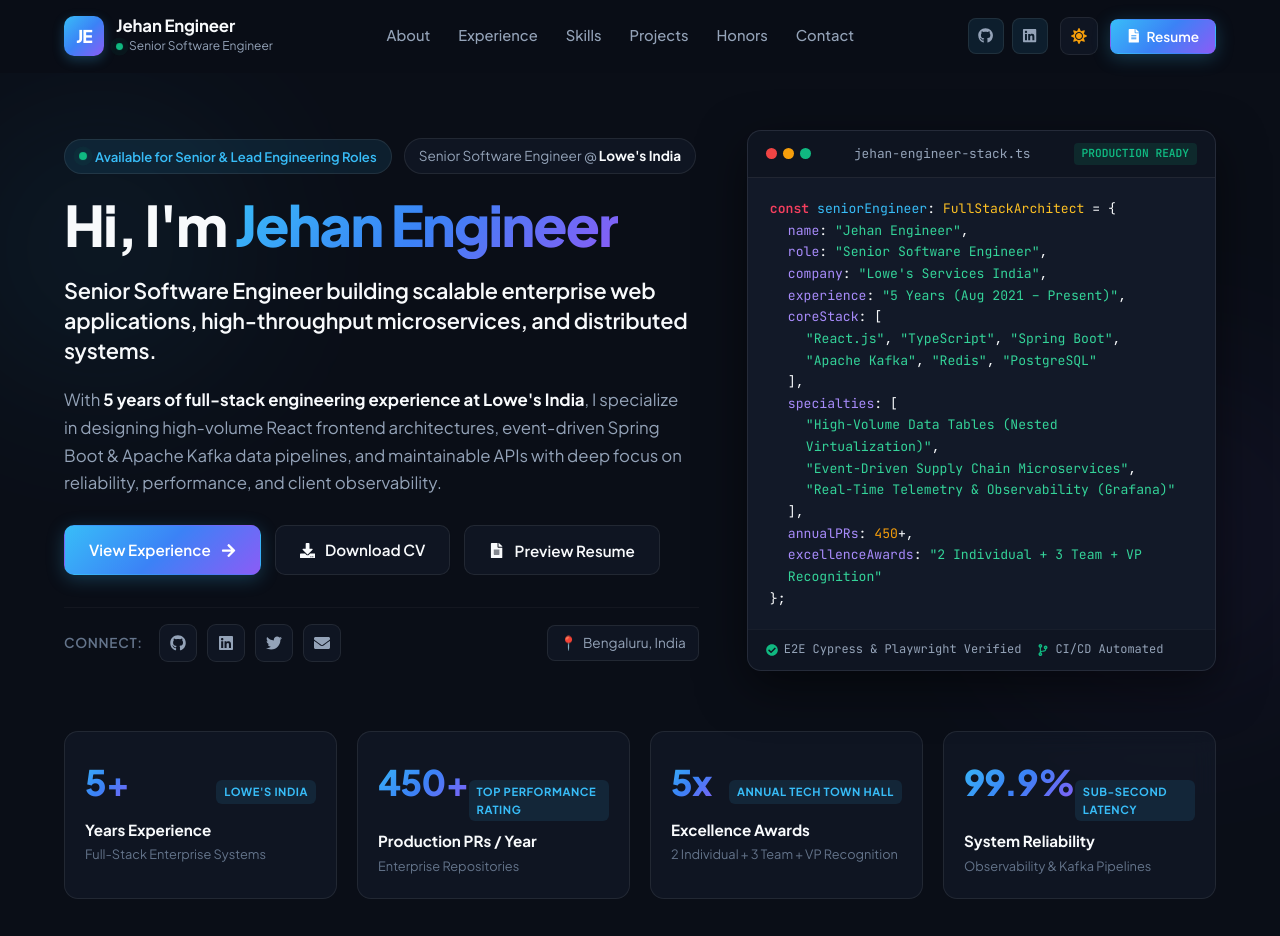
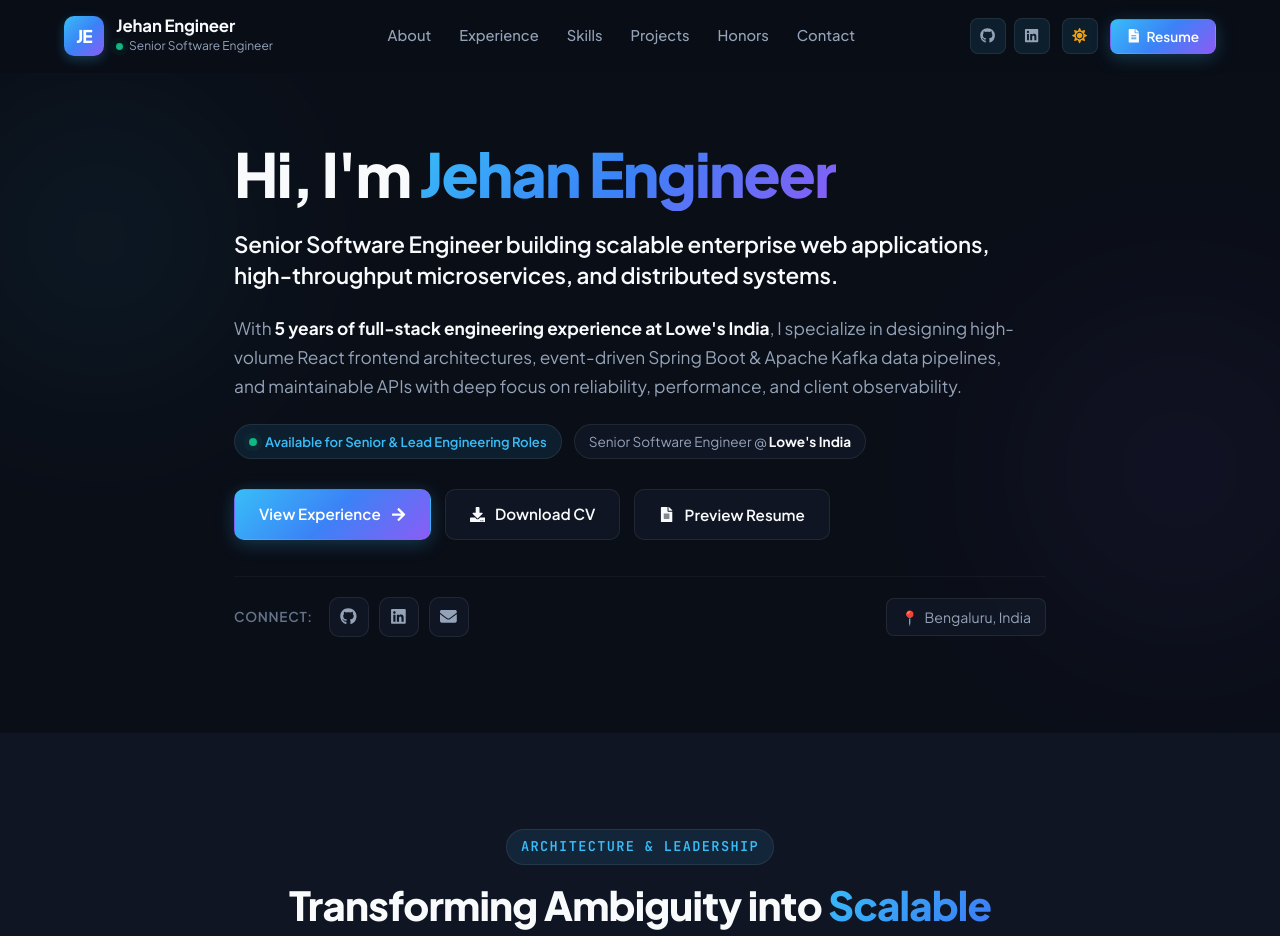
Before and after one commit to JehanKE/portfolio-app, a React (Create React App) app: page / in a window 1280 px wide. Shown: the top 936 px of the page. Built offline with nearby package versions, Linux system fonts and the light colour scheme.

Commit message:
Fixed landing screen styling

```diff
--- a/src/Components/About/About.jsx
+++ b/src/Components/About/About.jsx
@@ -4,7 +4,7 @@ import {
   FaServer,
   FaChartLine,
   FaUsersCog,
-  FaCheck,
+  FaChevronRight,
   FaLightbulb,
   FaTerminal
 } from 'react-icons/fa';
@@ -50,7 +50,7 @@ const About = () => {
     <section id="about" className="section about-section">
       <div className="container">
         <div className="section-header">
-          <span className="section-tag">01 // Architecture & Leadership</span>
+          <span className="section-tag">Architecture & Leadership</span>
           <h2 className="section-title">
             Transforming Ambiguity into <span className="gradient-text">Scalable Systems</span>
           </h2>
@@ -78,7 +78,7 @@ const About = () => {
                 <ul className="highlights-list">
                   {highlights.map((item, idx) => (
                     <li key={idx}>
-                      <FaCheck className="check-icon" />
+                      <FaChevronRight className="bullet-icon" />
                       <span>{item}</span>
                     </li>
                   ))}
@@ -92,9 +92,8 @@ const About = () => {
                 <span className="personality-badge">
                   <FaLightbulb /> Beyond the IDE
                 </span>
-                <span className="sneaker-emoji">👟 🏀 ⚡</span>
+                <span className="sneaker-emoji">👟 ⚽ ⚡</span>
               </div>
-              <h4 className="personality-title">The "Outgoing Geek" Persona</h4>
               <p className="personality-text">
                 A sneaker craze, a sports addiction, and a genuine obsession for cutting-edge software make me part of a rare breed of outgoing geeks. Competitive, driven, and continuously learning, I thrive in collaborative high-ownership teams and love turning complex challenges into clean, elegant solutions.
               </p>
--- a/src/Components/Contact/Contact.scss
+++ b/src/Components/Contact/Contact.scss
@@ -144,12 +144,6 @@
           }
           &.github:hover {
             color: #ffffff;
-          }
-          &.twitter:hover {
-            color: #1da1f2;
-          }
-          &.instagram:hover {
-            color: #e1306c;
           }
         }
       }
--- a/src/Components/Hero/Hero.jsx
+++ b/src/Components/Hero/Hero.jsx
@@ -5,12 +5,9 @@ import {
   FaArrowRight,
   FaGithub,
   FaLinkedin,
-  FaTwitter,
-  FaEnvelope,
-  FaCodeBranch,
-  FaCheckCircle
+  FaEnvelope
 } from 'react-icons/fa';
-import { personalInfo, keyMetrics } from '../../data/portfolioData';
+import { personalInfo } from '../../data/portfolioData';
 import './Hero.scss';
 
 const Hero = ({ onOpenResume }) => {
@@ -21,17 +18,6 @@ const Hero = ({ onOpenResume }) => {
 
       <div className="container hero-container">
         <div className="hero-content">
-          {/* Status Badge */}
-          <div className="hero-badge-wrapper">
-            <span className="hero-status-badge">
-              <span className="live-dot"></span>
-              {personalInfo.status}
-            </span>
-            <span className="hero-company-pill">
-              {personalInfo.role} @ <strong>{personalInfo.company}</strong>
-            </span>
-          </div>
-
           {/* Main Title */}
           <h1 className="hero-title">
             Hi, I'm <span className="gradient-text">{personalInfo.name}</span>
@@ -46,6 +32,17 @@ const Hero = ({ onOpenResume }) => {
           <p className="hero-description">
             With <strong>5 years of full-stack engineering experience at Lowe's India</strong>, I specialize in designing high-volume React frontend architectures, event-driven Spring Boot & Apache Kafka data pipelines, and maintainable APIs with deep focus on reliability, performance, and client observability.
           </p>
+
+          {/* Status Badge */}
+          <div className="hero-badge-wrapper">
+            <span className="hero-status-badge">
+              <span className="live-dot"></span>
+              {personalInfo.status}
+            </span>
+            <span className="hero-company-pill">
+              {personalInfo.role} @ <strong>{personalInfo.company}</strong>
+            </span>
+          </div>
 
           {/* Call to Actions */}
           <div className="hero-actions">
@@ -80,9 +77,6 @@ const Hero = ({ onOpenResume }) => {
               <a href={personalInfo.socials.linkedin} target="_blank" rel="noreferrer" aria-label="LinkedIn" className="social-btn">
                 <FaLinkedin />
               </a>
-              <a href={personalInfo.socials.twitter} target="_blank" rel="noreferrer" aria-label="Twitter" className="social-btn">
-                <FaTwitter />
-              </a>
               <a href={personalInfo.socials.email} aria-label="Email" className="social-btn">
                 <FaEnvelope />
               </a>
@@ -93,94 +87,6 @@ const Hero = ({ onOpenResume }) => {
             </div>
           </div>
         </div>
-
-        {/* Hero Visual Card / Interactive Tech Snippet */}
-        <div className="hero-visual">
-          <div className="tech-terminal-card">
-            <div className="terminal-header">
-              <div className="terminal-dots">
-                <span className="dot dot-red"></span>
-                <span className="dot dot-yellow"></span>
-                <span className="dot dot-green"></span>
-              </div>
-              <span className="terminal-title">jehan-engineer-stack.ts</span>
-              <span className="terminal-badge">production ready</span>
-            </div>
-
-            <div className="terminal-body">
-              <div className="code-line">
-                <span className="code-keyword">const</span> <span className="code-var">seniorEngineer</span>: <span className="code-type">FullStackArchitect</span> = {'{'}
-              </div>
-              <div className="code-line indent-1">
-                <span className="code-prop">name</span>: <span className="code-string">"Jehan Engineer"</span>,
-              </div>
-              <div className="code-line indent-1">
-                <span className="code-prop">role</span>: <span className="code-string">"Senior Software Engineer"</span>,
-              </div>
-              <div className="code-line indent-1">
-                <span className="code-prop">company</span>: <span className="code-string">"Lowe's Services India"</span>,
-              </div>
-              <div className="code-line indent-1">
-                <span className="code-prop">experience</span>: <span className="code-string">"5 Years (Aug 2021 – Present)"</span>,
-              </div>
-              <div className="code-line indent-1">
-                <span className="code-prop">coreStack</span>: [
-              </div>
-              <div className="code-line indent-2">
-                <span className="code-string">"React.js"</span>, <span className="code-string">"TypeScript"</span>, <span className="code-string">"Spring Boot"</span>,
-              </div>
-              <div className="code-line indent-2">
-                <span className="code-string">"Apache Kafka"</span>, <span className="code-string">"Redis"</span>, <span className="code-string">"PostgreSQL"</span>
-              </div>
-              <div className="code-line indent-1">],</div>
-              <div className="code-line indent-1">
-                <span className="code-prop">specialties</span>: [
-              </div>
-              <div className="code-line indent-2">
-                <span className="code-string">"High-Volume Data Tables (Nested Virtualization)"</span>,
-              </div>
-              <div className="code-line indent-2">
-                <span className="code-string">"Event-Driven Supply Chain Microservices"</span>,
-              </div>
-              <div className="code-line indent-2">
-                <span className="code-string">"Real-Time Telemetry & Observability (Grafana)"</span>
-              </div>
-              <div className="code-line indent-1">],</div>
-              <div className="code-line indent-1">
-                <span className="code-prop">annualPRs</span>: <span className="code-number">450</span>+,
-              </div>
-              <div className="code-line indent-1">
-                <span className="code-prop">excellenceAwards</span>: <span className="code-string">"2 Individual + 3 Team + VP Recognition"</span>
-              </div>
-              <div className="code-line">{'};'}</div>
-            </div>
-
-            <div className="terminal-footer">
-              <span className="status-item">
-                <FaCheckCircle className="status-icon" /> E2E Cypress & Playwright Verified
-              </span>
-              <span className="status-item">
-                <FaCodeBranch className="status-icon" /> CI/CD Automated
-              </span>
-            </div>
-          </div>
-        </div>
-      </div>
-
-      {/* Metrics Ribbon */}
-      <div className="container">
-        <div className="metrics-grid">
-          {keyMetrics.map((metric, idx) => (
-            <div key={idx} className="metric-card">
-              <div className="metric-value-wrap">
-                <span className="metric-value">{metric.value}</span>
-                <span className="metric-highlight">{metric.highlight}</span>
-              </div>
-              <div className="metric-label">{metric.label}</div>
-              <div className="metric-sublabel">{metric.sublabel}</div>
-            </div>
-          ))}
-        </div>
       </div>
     </section>
   );
--- a/src/Components/Hero/Hero.scss
+++ b/src/Components/Hero/Hero.scss
@@ -1,23 +1,20 @@
 .hero-section {
   position: relative;
-  padding-top: 130px;
-  padding-bottom: 60px;
+  padding-top: 140px;
+  padding-bottom: 96px;
   overflow: hidden;
 
   .hero-container {
-    display: grid;
-    grid-template-columns: 1.15fr 0.85fr;
-    gap: 48px;
-    align-items: center;
+    max-width: 860px;
+    margin: 0 auto;
     position: relative;
     z-index: 1;
-    margin-bottom: 60px;
   }
 
   .hero-content {
     display: flex;
     flex-direction: column;
-    gap: 20px;
+    gap: 22px;
   }
 
   .hero-badge-wrapper {
@@ -63,7 +60,7 @@
   }
 
   .hero-title {
-    font-size: 3.5rem;
+    font-size: 3.8rem;
     font-weight: 800;
     line-height: 1.1;
     letter-spacing: -0.03em;
@@ -77,7 +74,7 @@
   }
 
   .hero-subtitle {
-    font-size: 1.35rem;
+    font-size: 1.4rem;
     font-weight: 600;
     color: var(--text-primary);
     line-height: 1.4;
@@ -85,10 +82,10 @@
   }
 
   .hero-description {
-    font-size: 1.05rem;
+    font-size: 1.08rem;
     color: var(--text-secondary);
-    line-height: 1.65;
-    max-width: 620px;
+    line-height: 1.7;
+    max-width: 780px;
 
     strong {
       color: var(--text-primary);
@@ -107,8 +104,8 @@
     align-items: center;
     flex-wrap: wrap;
     gap: 16px;
-    margin-top: 12px;
-    padding-top: 16px;
+    margin-top: 14px;
+    padding-top: 20px;
     border-top: 1px solid var(--border-color-subtle);
 
     .socials-label {
@@ -125,16 +122,16 @@
     }
 
     .social-btn {
-      width: 38px;
-      height: 38px;
-      border-radius: 9px;
+      width: 40px;
+      height: 40px;
+      border-radius: 10px;
       background: var(--bg-card);
       border: 1px solid var(--border-color);
       color: var(--text-secondary);
       display: flex;
       align-items: center;
       justify-content: center;
-      font-size: 1rem;
+      font-size: 1.05rem;
       text-decoration: none;
       transition: all 0.2s ease;
 
@@ -150,226 +147,27 @@
       display: inline-flex;
       align-items: center;
       gap: 6px;
-      font-size: 0.85rem;
+      font-size: 0.88rem;
       color: var(--text-secondary);
       background: var(--bg-card);
       border: 1px solid var(--border-color);
-      padding: 6px 12px;
+      padding: 7px 14px;
       border-radius: 8px;
       margin-left: auto;
-    }
-  }
-
-  /* Terminal Card */
-  .hero-visual {
-    position: relative;
-  }
-
-  .tech-terminal-card {
-    background: var(--bg-card-solid);
-    border: 1px solid var(--border-color);
-    border-radius: 14px;
-    box-shadow: var(--shadow-lg);
-    overflow: hidden;
-    backdrop-filter: blur(16px);
-    transition: transform 0.3s ease, border-color 0.3s ease;
-
-    &:hover {
-      border-color: var(--border-color-hover);
-      transform: translateY(-4px);
-    }
-
-    .terminal-header {
-      background: rgba(0, 0, 0, 0.2);
-      border-bottom: 1px solid var(--border-color);
-      padding: 12px 18px;
-      display: flex;
-      align-items: center;
-      justify-content: space-between;
-
-      .terminal-dots {
-        display: flex;
-        gap: 6px;
-
-        .dot {
-          width: 11px;
-          height: 11px;
-          border-radius: 50%;
-
-          &.dot-red {
-            background: #ef4444;
-          }
-          &.dot-yellow {
-            background: #f59e0b;
-          }
-          &.dot-green {
-            background: #10b981;
-          }
-        }
-      }
-
-      .terminal-title {
-        font-family: var(--font-mono);
-        font-size: 0.8rem;
-        color: var(--text-secondary);
-      }
-
-      .terminal-badge {
-        font-family: var(--font-mono);
-        font-size: 0.7rem;
-        color: var(--accent-emerald);
-        background: rgba(16, 185, 129, 0.12);
-        padding: 2px 8px;
-        border-radius: 4px;
-        text-transform: uppercase;
-        font-weight: 600;
-      }
-    }
-
-    .terminal-body {
-      padding: 20px 22px;
-      font-family: var(--font-mono);
-      font-size: 0.82rem;
-      line-height: 1.65;
-
-      .code-line {
-        word-break: break-word;
-
-        &.indent-1 {
-          padding-left: 18px;
-        }
-
-        &.indent-2 {
-          padding-left: 36px;
-        }
-      }
-
-      .code-keyword {
-        color: #f43f5e;
-        font-weight: 600;
-      }
-
-      .code-var {
-        color: #38bdf8;
-      }
-
-      .code-type {
-        color: #fbbf24;
-      }
-
-      .code-prop {
-        color: #a78bfa;
-      }
-
-      .code-string {
-        color: #34d399;
-      }
-
-      .code-number {
-        color: #f59e0b;
-      }
-    }
-
-    .terminal-footer {
-      background: rgba(0, 0, 0, 0.15);
-      border-top: 1px solid var(--border-color-subtle);
-      padding: 10px 18px;
-      display: flex;
-      flex-wrap: wrap;
-      gap: 16px;
-      font-family: var(--font-mono);
-      font-size: 0.75rem;
-      color: var(--text-secondary);
-
-      .status-item {
-        display: flex;
-        align-items: center;
-        gap: 6px;
-
-        .status-icon {
-          color: var(--accent-emerald);
-        }
-      }
-    }
-  }
-
-  /* Metrics Grid */
-  .metrics-grid {
-    display: grid;
-    grid-template-columns: repeat(4, 1fr);
-    gap: 20px;
-    margin-top: 10px;
-
-    .metric-card {
-      background: var(--bg-card);
-      border: 1px solid var(--border-color);
-      border-radius: 14px;
-      padding: 22px 20px;
-      backdrop-filter: blur(12px);
-      transition: all 0.25s ease;
-
-      &:hover {
-        border-color: var(--border-color-hover);
-        transform: translateY(-3px);
-        box-shadow: var(--shadow-md);
-      }
-
-      .metric-value-wrap {
-        display: flex;
-        align-items: baseline;
-        justify-content: space-between;
-        margin-bottom: 8px;
-
-        .metric-value {
-          font-size: 2.2rem;
-          font-weight: 800;
-          letter-spacing: -0.02em;
-          background: var(--accent-gradient);
-          -webkit-background-clip: text;
-          -webkit-text-fill-color: transparent;
-        }
-
-        .metric-highlight {
-          font-size: 0.7rem;
-          font-weight: 700;
-          text-transform: uppercase;
-          letter-spacing: 0.05em;
-          color: var(--accent-cyan);
-          background: var(--bg-badge);
-          padding: 3px 8px;
-          border-radius: 6px;
-        }
-      }
-
-      .metric-label {
-        font-size: 0.95rem;
-        font-weight: 700;
-        color: var(--text-primary);
-        margin-bottom: 4px;
-      }
-
-      .metric-sublabel {
-        font-size: 0.8rem;
-        color: var(--text-muted);
-        line-height: 1.4;
-      }
     }
   }
 }
 
 @media (max-width: 1024px) {
   .hero-section {
-    .hero-container {
-      grid-template-columns: 1fr;
-      gap: 40px;
+    padding-top: 120px;
+
+    .hero-title {
+      font-size: 3rem;
     }
 
-    .hero-title {
-      font-size: 2.8rem;
-    }
-
-    .metrics-grid {
-      grid-template-columns: repeat(2, 1fr);
+    .hero-subtitle {
+      font-size: 1.25rem;
     }
   }
 }
@@ -377,9 +175,10 @@
 @media (max-width: 640px) {
   .hero-section {
     padding-top: 100px;
+    padding-bottom: 64px;
 
     .hero-title {
-      font-size: 2.2rem;
+      font-size: 2.25rem;
     }
 
     .hero-subtitle {
@@ -401,9 +200,5 @@
         justify-content: center;
       }
     }
-
-    .metrics-grid {
-      grid-template-columns: 1fr;
-    }
   }
 }
--- a/src/Components/Navbar/Navbar.scss
+++ b/src/Components/Navbar/Navbar.scss
@@ -155,23 +155,24 @@
     }
 
     .theme-toggle-btn {
-      width: 38px;
-      height: 38px;
-      border-radius: 9px;
-      background: var(--bg-card);
+      width: 36px;
+      height: 36px;
+      border-radius: 8px;
+      background: var(--bg-badge);
       border: 1px solid var(--border-color);
-      color: var(--text-primary);
+      color: var(--text-secondary);
       display: flex;
       align-items: center;
       justify-content: center;
       cursor: pointer;
-      font-size: 1rem;
+      font-size: 0.95rem;
       transition: all 0.2s ease;
 
       &:hover {
+        color: var(--accent-cyan);
         border-color: var(--border-color-hover);
         background: var(--bg-card-hover);
-        transform: rotate(15deg);
+        transform: translateY(-2px);
       }
 
       .theme-icon.sun {
--- a/src/data/portfolioData.js
+++ b/src/data/portfolioData.js
@@ -10,8 +10,6 @@ export const personalInfo = {
   socials: {
     linkedin: "https://www.linkedin.com/in/jehan-engineer-9a0b401b0/",
     github: "https://github.com/JehanKE",
-    twitter: "https://twitter.com/JehanKE",
-    instagram: "https://www.instagram.com/jehan_ke/",
     email: "mailto:jehanke8@gmail.com"
   },
   summary: `Senior Software Engineer with 5 years of full-stack experience at Lowe's India building scalable enterprise web applications, microservices, and distributed systems using React, JavaScript, Spring Boot and Java. Strong in designing high-volume frontend architectures, event-driven data pipelines, and maintainable APIs with a focus on reliability, performance, and cost efficiency. Comfortable owning complex systems end to end, from technical design, development and code reviews to automated testing, production observability, and integrating LLM capabilities into developer workflows.`,
```
Also changed, not shown: src/Components/About/About.scss (+9 -11 lines).
